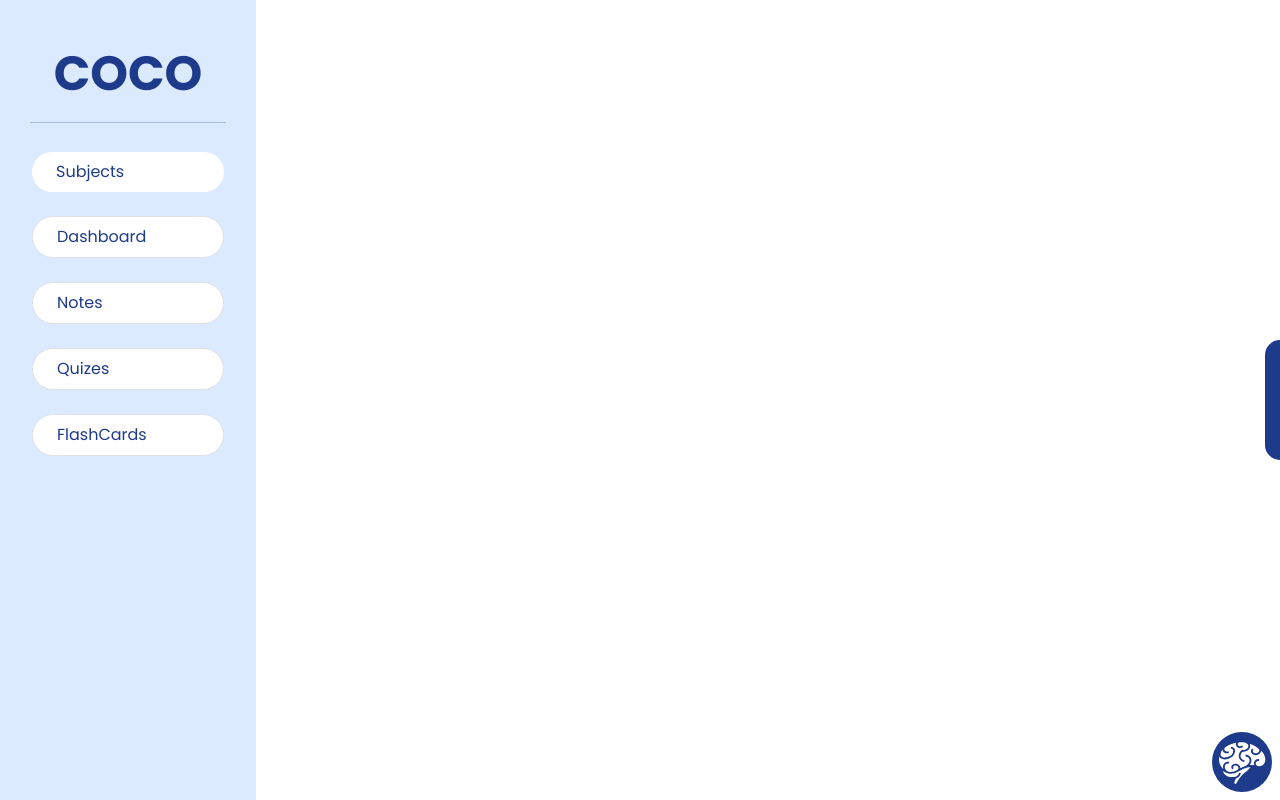
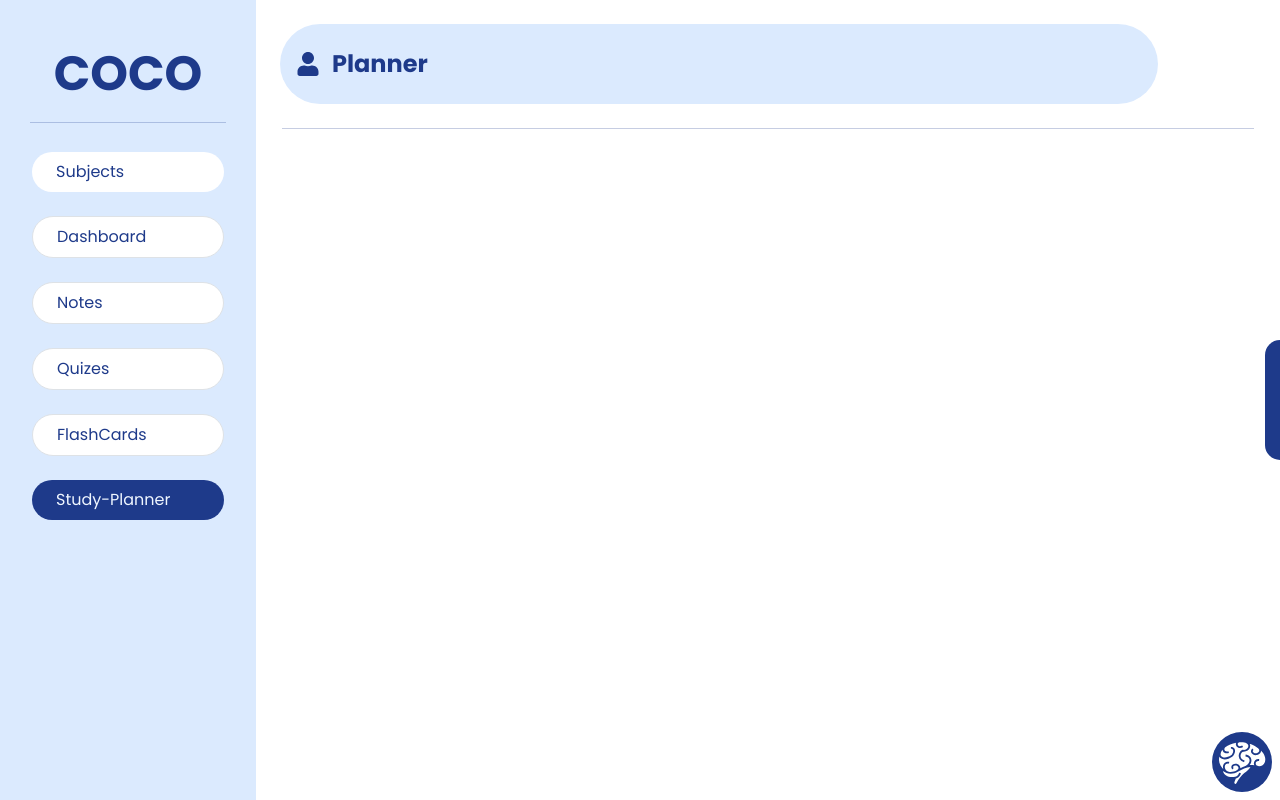
Before and after one commit to Prasun-Shiwakoti/Co-Co, a React (Vite) app in the folder frontend/: page /planner in a window 1280 px wide. Built offline with nearby package versions, Linux system fonts and the light colour scheme; a web font is replaced by a local one.

Commit message:
refactor:made planner componenet file

```diff
--- a/frontend/src/App.jsx
+++ b/frontend/src/App.jsx
@@ -14,6 +14,7 @@ import PlayQuiz from "./Components/PlayQuiz";
 import Charts from "./Components/Charts";
 import Flash from "./Components/Flash";
 import SubPages from "./Components/SubPages";
+import StudyPlanner from "./Components/StudyPlanner";
 
 function App() {
   return (
@@ -27,6 +28,7 @@ function App() {
         <Route path="/flashcards" element={<Flash />} />
         <Route path="/quiz" element={<Quiz />} />
         <Route path="/login" element={<Login />} />
+        <Route path="/planner" element={<StudyPlanner />} />
         <Route path="/dashboard" element={<Dashboard />} />
         <Route path="/quiz/:id" element={<PlayQuiz />} />
         <Route path="/flashcards/:id" element={<FlashCards />} />
--- a/frontend/src/Components/Sidebar.jsx
+++ b/frontend/src/Components/Sidebar.jsx
@@ -120,6 +120,20 @@ const Sidebar = () => {
                 FlashCards
               </button>
             </li>
+            <li className=" text-start">
+              <button
+                className={`w-full py-2 px-4 border-blue-900 rounded-full hover:shadow-xl hover:shadow-blue-200  text-start ${
+                  location.pathname === "/planner"
+                    ? "bg-blue-900 text-blue-50"
+                    : " bg-white text-blue-900"
+                }`}
+                onClick={() => {
+                  navigate("/planner");
+                }}
+              >
+                Study-Planner
+              </button>
+            </li>
           </ul>
         </div>
         {showChatbot ? (
--- /dev/null
+++ b/frontend/src/Components/StudyPlanner.jsx
@@ -0,0 +1,23 @@
+import React from "react";
+import { FaUser } from "react-icons/fa";
+
+const StudyPlanner = () => {
+  return (
+    <div className="w-[80%]">
+      <div>
+        <div className="flex-col flex items-center justify-center">
+          <div className=" p-4 w-[100%]">
+            <div className=" bg-blue-100 flex gap-1 items-center rounded-full w-[90%] h-[10vh]">
+              <FaUser className="text-blue-900 text-2xl ml-4" />
+              <h1 className="text-blue-900 text-2xl font-bold ml-2">Planner</h1>
+            </div>
+          </div>
+          <hr className="border-blue-900 w-[95%] " />
+        </div>
+      </div>
+      <div></div>
+    </div>
+  );
+};
+
+export default StudyPlanner;
```
